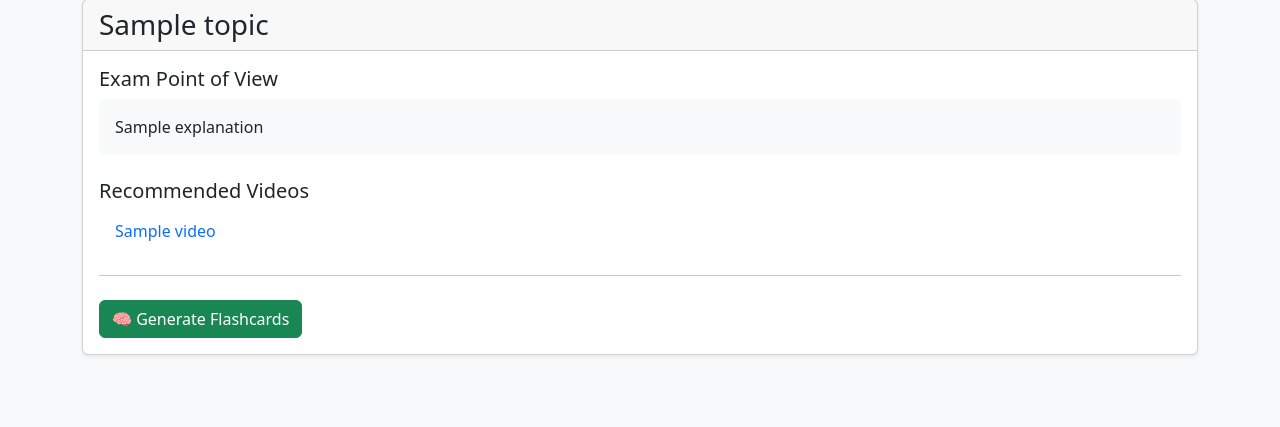
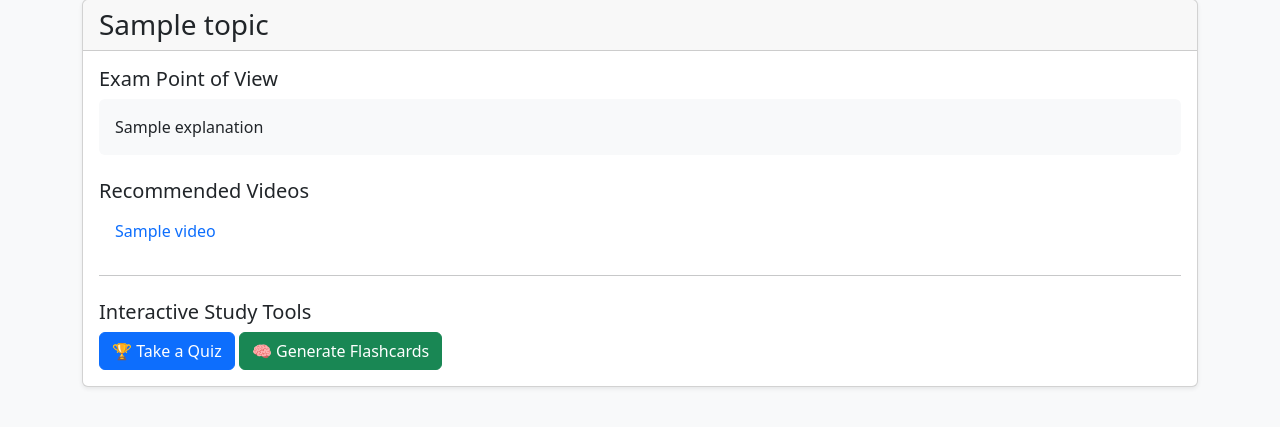
Before and after one commit to Priyavardhanbezawada/Syllabus-Genius-V2, a Flask app: template templates/details.html in a window 1280 px wide. Shown: the part 111-538 px from the top of the page. Run offline with Flask 3, Linux system fonts and the light colour scheme; the template is opened without the code that fills it: most values are stand-ins (such as "Sample title", 1, 10 or a date in 2020).

Commit message:
Update details.html

```diff
--- a/templates/details.html
+++ b/templates/details.html
@@ -29,6 +29,8 @@
                 </ul>
 
                 <hr class="my-4">
+                <h5 class="card-title">Interactive Study Tools</h5>
+                <a href="{{ url_for('start_quiz', topic_name=topic) }}" class="btn btn-primary">🏆 Take a Quiz</a>
                 <a href="{{ url_for('show_flashcards', topic_name=topic) }}" class="btn btn-success">🧠 Generate Flashcards</a>
             </div>
         </div>
```
